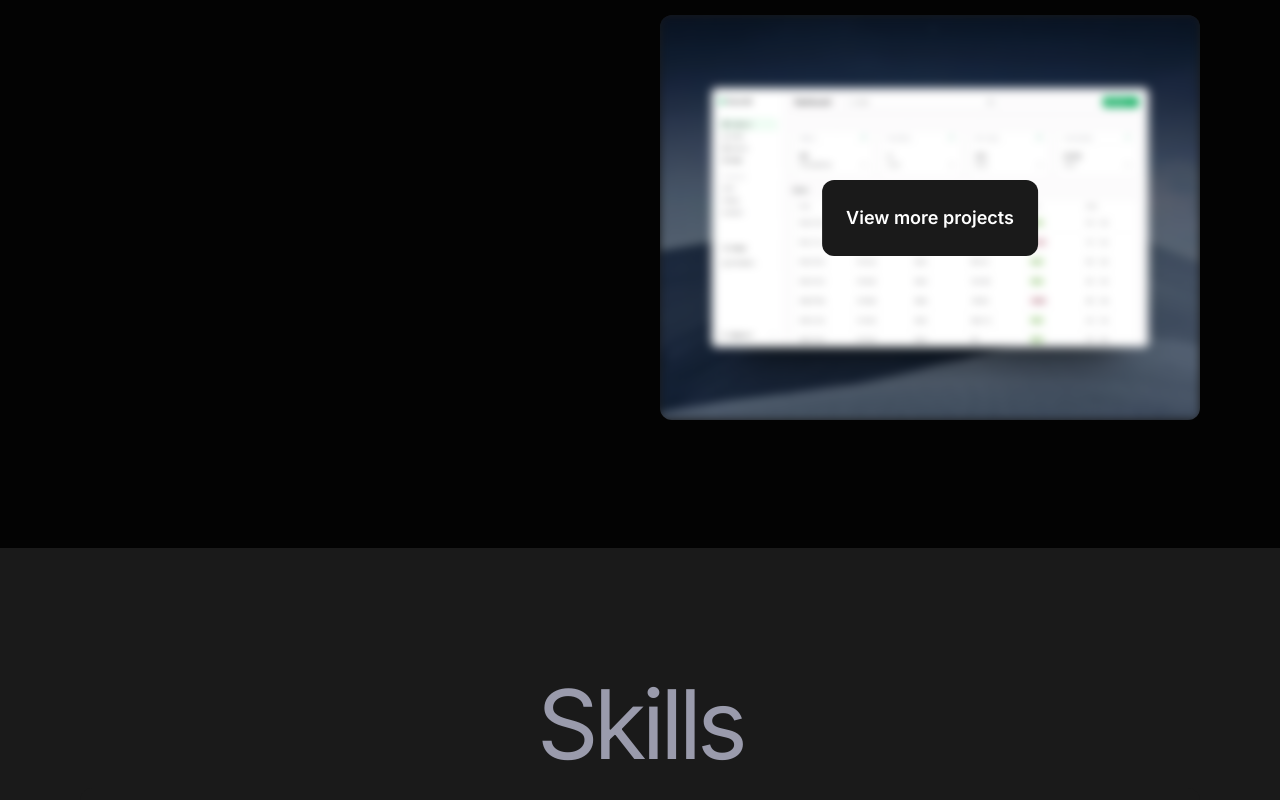
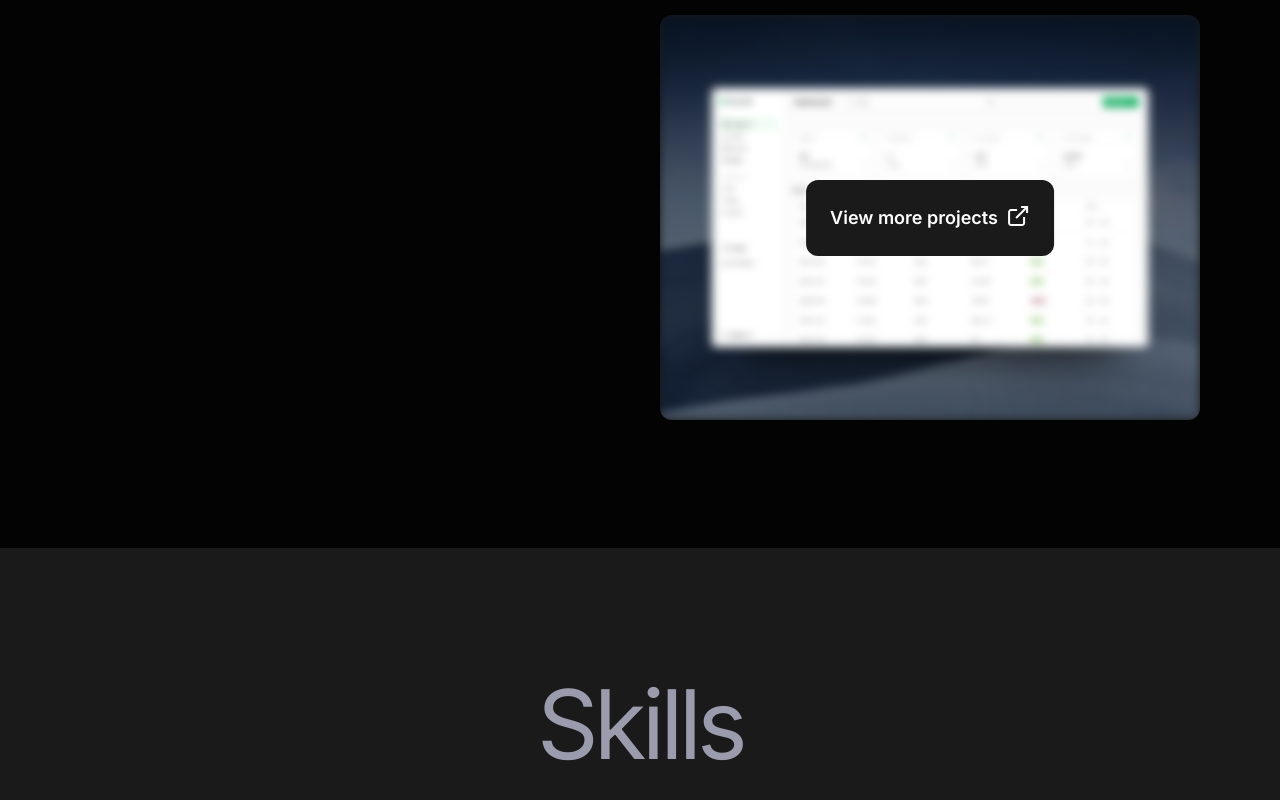
Before and after one commit to tomelleyz/tomelleyz.github.io, a website built with Vite: page index.html in a window 1280 px wide. Shown: the part 3894-4694 px from the top of the page. Built offline with nearby package versions, Linux system fonts and the light colour scheme.

Commit message:
add external link icon to view more projects button

```diff
--- a/index.html
+++ b/index.html
@@ -297,9 +297,36 @@
                     class="absolute inset-0 bg-gray-300/20 opacity-0 duration-300 transition-opacity group-hover:opacity-100"
                   ></div>
                   <div
-                    class="p-3 rounded-md text-sm sm:p-6 absolute bg-gray-200 sm:rounded-xl -translate-1/2 left-1/2 top-1/2 font-semibold sm:text-lg"
+                    class="p-3 rounded-md text-sm flex items-start gap-2 sm:p-6 absolute bg-gray-200 sm:rounded-xl -translate-1/2 left-1/2 top-1/2 font-semibold sm:text-lg"
                   >
                     <h3 class="text-center">View more projects</h3>
+                    <svg
+                      xmlns="http://www.w3.org/2000/svg"
+                      width="24"
+                      height="24"
+                      viewBox="0 0 24 24"
+                      fill="none"
+                      aria-hidden
+                    >
+                      <path
+                        d="M18 13V19C18 19.5304 17.7893 20.0391 17.4142 20.4142C17.0391 20.7893 16.5304 21 16 21H5C4.46957 21 3.96086 20.7893 3.58579 20.4142C3.21071 20.0391 3 19.5304 3 19V8C3 7.46957 3.21071 6.96086 3.58579 6.58579C3.96086 6.21071 4.46957 6 5 6H11"
+                        strokeLinecap="round"
+                        strokeLinejoin="round"
+                        class="stroke-current stroke-2"
+                      />
+                      <path
+                        d="M15 3H21V9"
+                        strokeLinecap="round"
+                        strokeLinejoin="round"
+                        class="stroke-current stroke-2"
+                      />
+                      <path
+                        d="M10 14L21 3"
+                        strokeLinecap="round"
+                        strokeLinejoin="round"
+                        class="stroke-current stroke-2"
+                      />
+                    </svg>
                   </div>
                 </div>
               </a>
```
